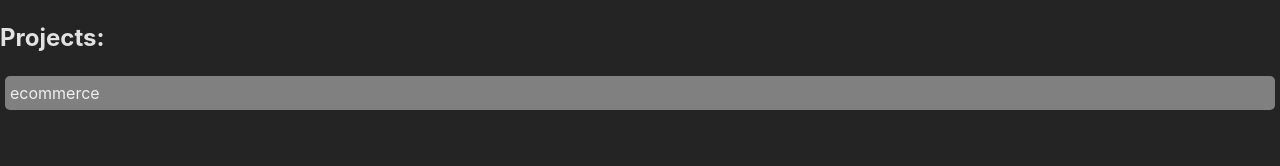
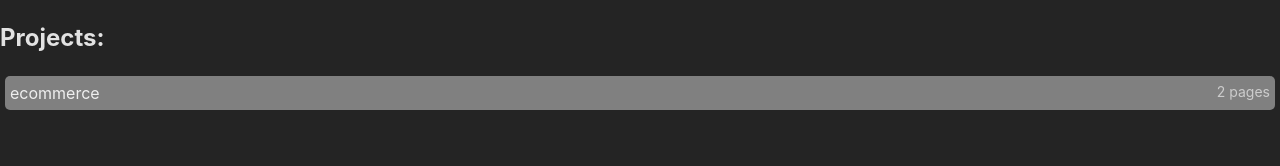
Before and after one commit to Johan-Melin/sketch-ui, a React (Vite) app: page / in a window 1280 px wide. Shown: the top 166 px of the page. Built offline with nearby package versions, Linux system fonts and the light colour scheme.

Commit message:
display pages per project

```diff
--- a/src/components/ProjectMenu.jsx
+++ b/src/components/ProjectMenu.jsx
@@ -24,7 +24,12 @@ const ProjectMenu = ({selectedProject, setSelectedProject, setSelectedScreen}) =
           <div>
             {data.map((project) => (
               <div className={styles.item} key={project.id} onClick={() => handleProjectClick(project.id)}>
-                {project.name}
+                <span>
+                  {project.name}
+                </span>
+                <span className={styles.info}>
+                  {project.rect.length} pages
+                </span>
               </div>
             ))}
           </div>
--- a/src/components/ProjectMenu.module.css
+++ b/src/components/ProjectMenu.module.css
@@ -4,4 +4,11 @@
     margin: 5px;
     padding: 5px;
     border-radius: 5px;
+    display: flex;
+    justify-content: space-between;
 }
+
+.info {
+    font-size: 14px;
+    color: #ccc;
+}
```
Also changed, not shown: src/rectData.js (+1 -22 lines).
